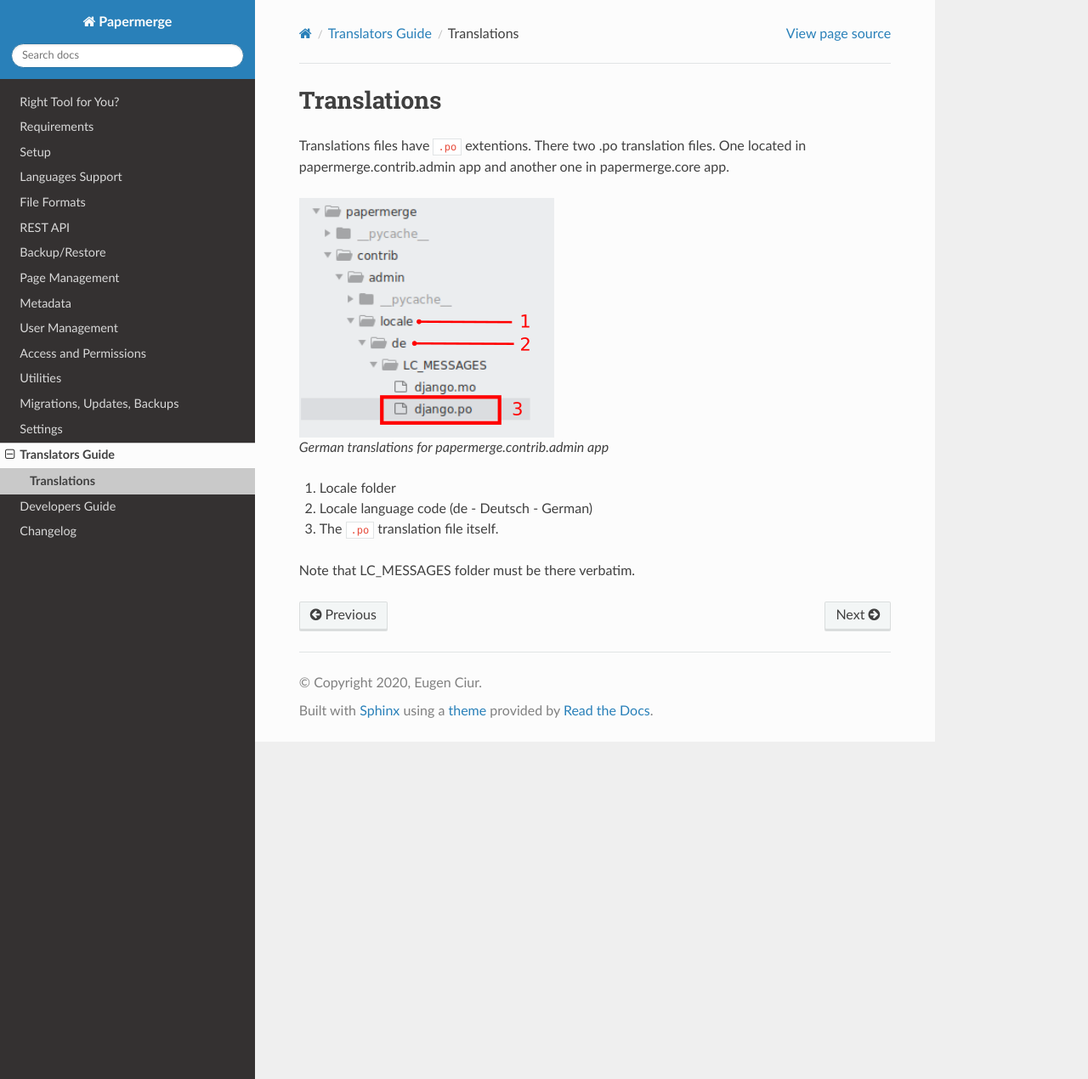
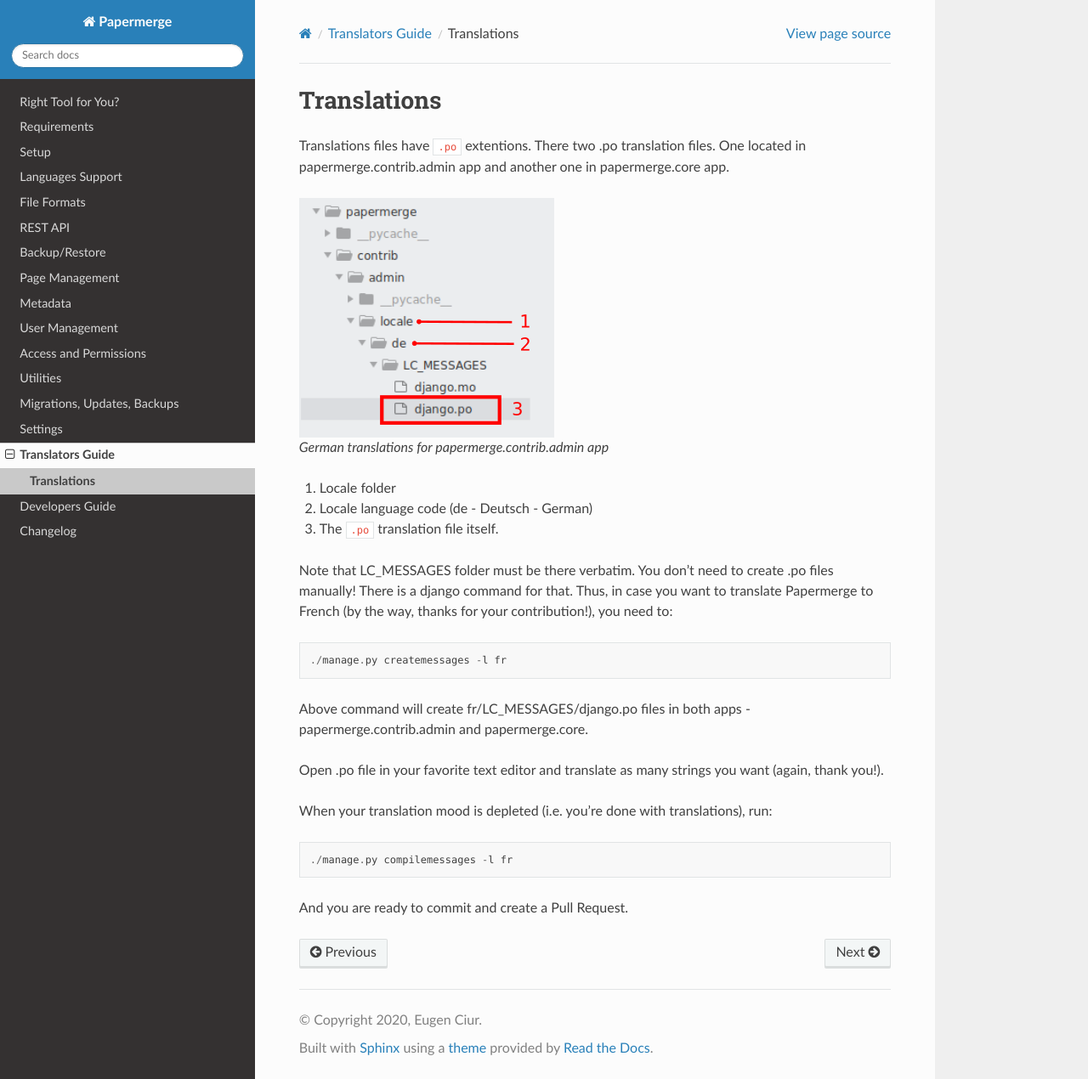
Before and after one commit to ciur/papermerge, a Sphinx documentation site: the page built from docs/source/translators_guide/translations.rst, in a window 1280 px wide and 1270 px high. Shown: the whole window at 85% size. Built offline with Sphinx 7.4.7 and the Read the Docs theme 2.0.0, drawn with Linux system fonts in a browser that asks for light colours.

Commit message:
Translators Guide

```diff
--- a/docs/source/translators_guide/translations.rst
+++ b/docs/source/translators_guide/translations.rst
@@ -15,3 +15,20 @@
 3. The ``.po`` translation file itself.
 
 Note that LC_MESSAGES folder must be there verbatim.
+You don't need to create .po files manually!
+There is a django command for that. Thus, in case you want to translate
+Papermerge to French (by the way, thanks for your contribution!), you need to::
+
+	./manage.py createmessages -l fr
+
+Above command will create fr/LC_MESSAGES/django.po files in both apps -
+papermerge.contrib.admin and papermerge.core.
+
+Open .po file in your favorite text editor and translate as many strings you
+want (again, thank you!).
+
+When your translation mood is depleted (i.e. you're done with translations), run::
+
+   ./manage.py compilemessages -l fr
+
+And you are ready to commit and create a Pull Request.
```
